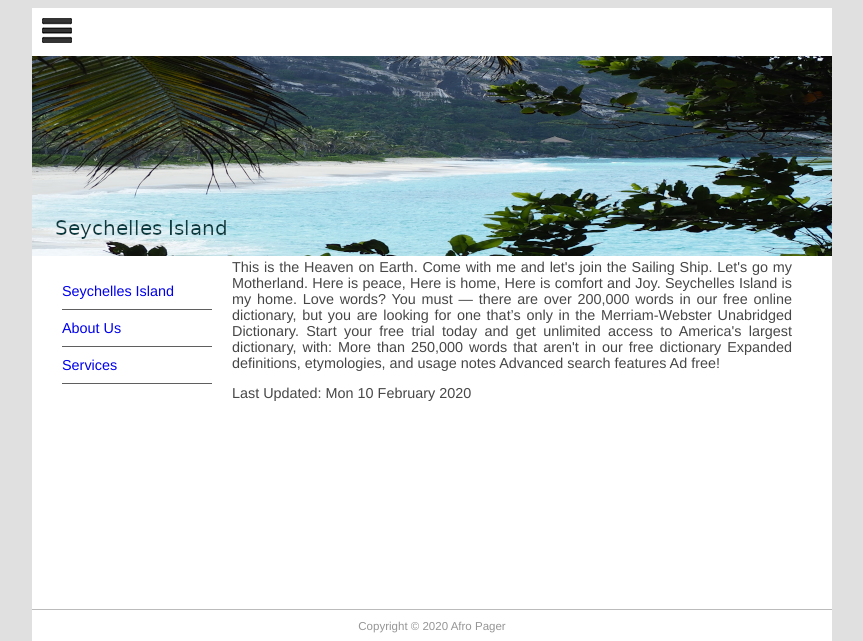
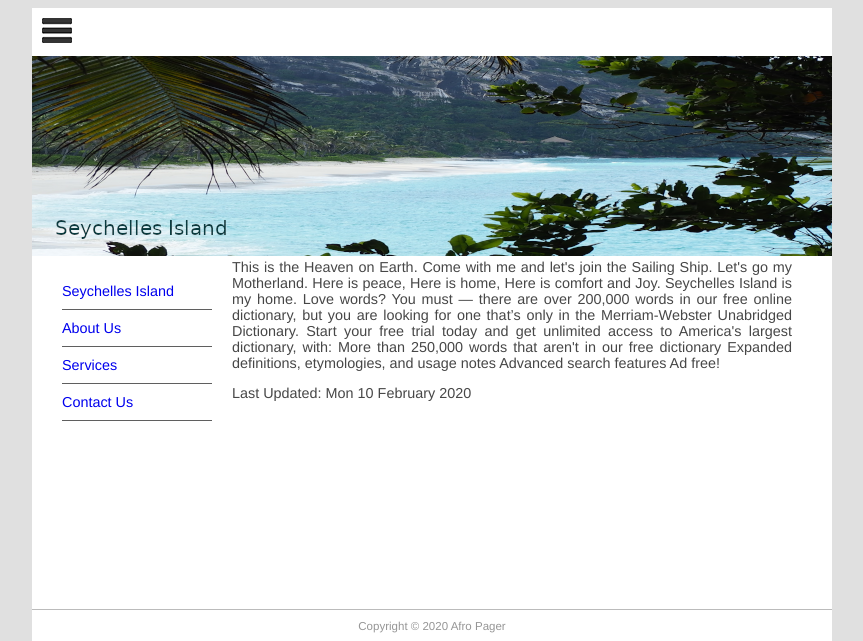
Before and after one commit to AmoahDevLabs/Pager, a Django app: page / in a window 1280 px wide. Shown: the top 641 px of the page, without its empty margins (208-1071 px from the left). Run offline with Django 3.2, Linux system fonts and the light colour scheme; data comes from the database, SQL or seed files in the repository.

Commit message:
Partial commit

```diff
--- a/templates/base.html
+++ b/templates/base.html
@@ -22,6 +22,7 @@
                 {% block sidenav %}
                 <li>Menu 1</li><li>Menu 2</li><li>Menu 3</li>
                 {% endblock %}
+                <li><a href="/contact">Contact Us</a></li>
             </ul>
         </nav>
       </aside>
```
